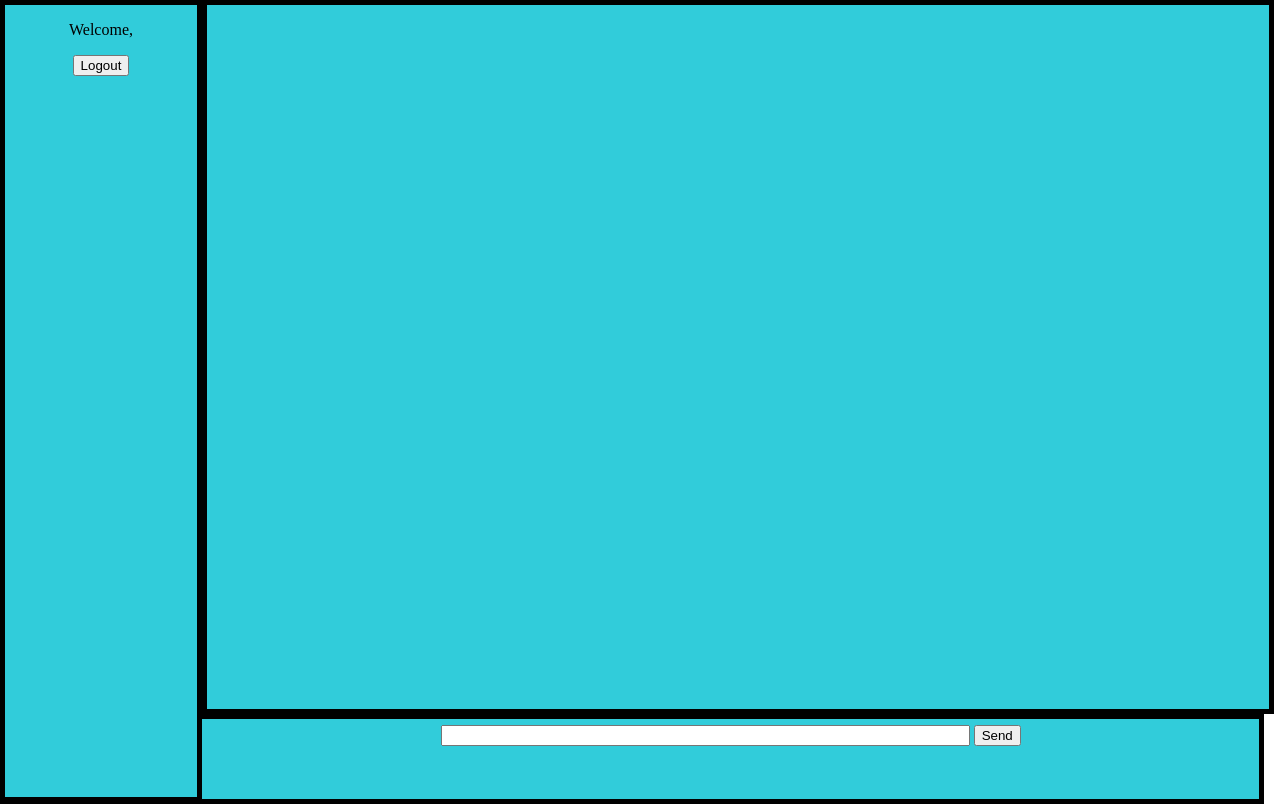
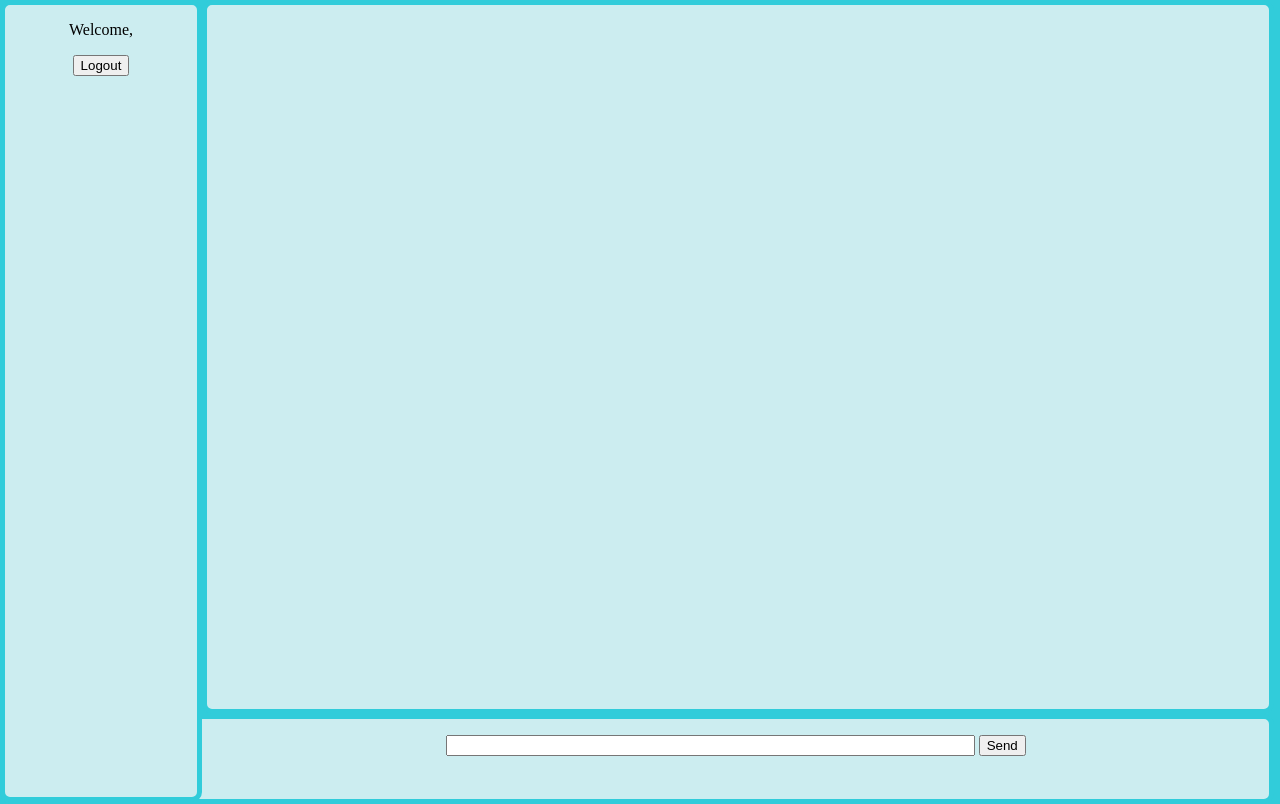
Before and after one commit to chosbone/feathr, a PHP site: page /channel.php in a window 1280 px wide. Run offline with PHP 8.4, Linux system fonts and the light colour scheme; some libraries are stand-ins or nearby versions.

Commit message:
Changed channelStyle.css to match login

```diff
--- a/channelStyle.css
+++ b/channelStyle.css
@@ -1,11 +1,19 @@
+/* Fonts from Google Fonts - more at https://fonts.google.com */
+@import url('https://fonts.googleapis.com/css?family=Open+Sans:400,700');
+@import url('https://fonts.googleapis.com/css?family=Merriweather:400,700');
+@import url('https://fonts.googleapis.com/css?family=Lobster');
+
 body {
 	margin:0px auto;
+	background-color: #31ccda;
 }
 
 #wrap {
 	font-size:16px;
-	background:#31ccda;
+	background-color: #ccedf0;
 	border: 5px solid #000000;
+	border-radius: 10px;
+	border-color: #31ccda;
 }
 
 .menu {
@@ -13,6 +21,8 @@ body {
 	float:left;
 	width:15%;
 	height:99vh;
+	border-radius: 10px;
+	border-color: #31ccda;
 }
 
 .chatbox {
@@ -25,11 +35,16 @@ body {
 .message {
 	width:98%;
 	height:10vh;
+	padding-left: 10px;
+
 }
 
 #message {
 	margin: auto;
 	text-align:center;
 	padding-left:20px;
-	padding-top:6px;
+	/* padding-top:6px; */
+	background-color: #ccedf0;
+	border-bottom:10px;
+	margin-top:16px;
 }
```
